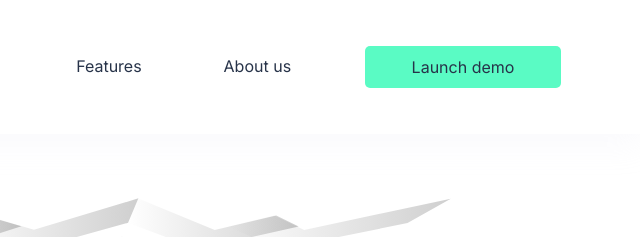
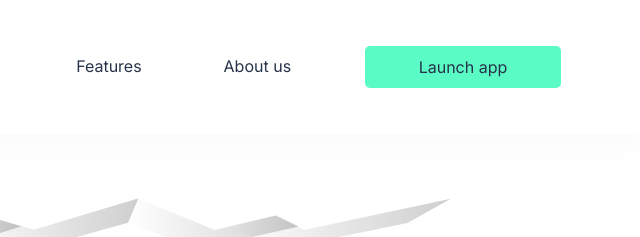
Before and after one commit to WeftFinance/weft_web_site, a website: page public/index.html in a window 1280 px wide. Shown: the top 237 px of the page, 637-1277 px from the left. Drawn offline with nearby package versions, Linux system fonts and the light colour scheme; files that its build step writes are made by us from their sources.

Commit message:
change demo to app link

```diff
--- a/public/index.html
+++ b/public/index.html
@@ -62,9 +62,9 @@
                             <a href="#aboutUs" class="nav-link w-text-color-default text-decoration-none">About us</a>
                         </li>
                         <li id="idLaunchApp" class="nav-item">
-                            <a href="https://poc.Weft.finance" target="_blank"
+                            <a href="https://weft-app.web.app" target="_blank"
                                 class="nav-link btn btn-link btn-primary w-text-color-default w-radius-small">Launch
-                                demo</a>
+                                app</a>
                         </li>
                     </ul>
                 </div>
```
